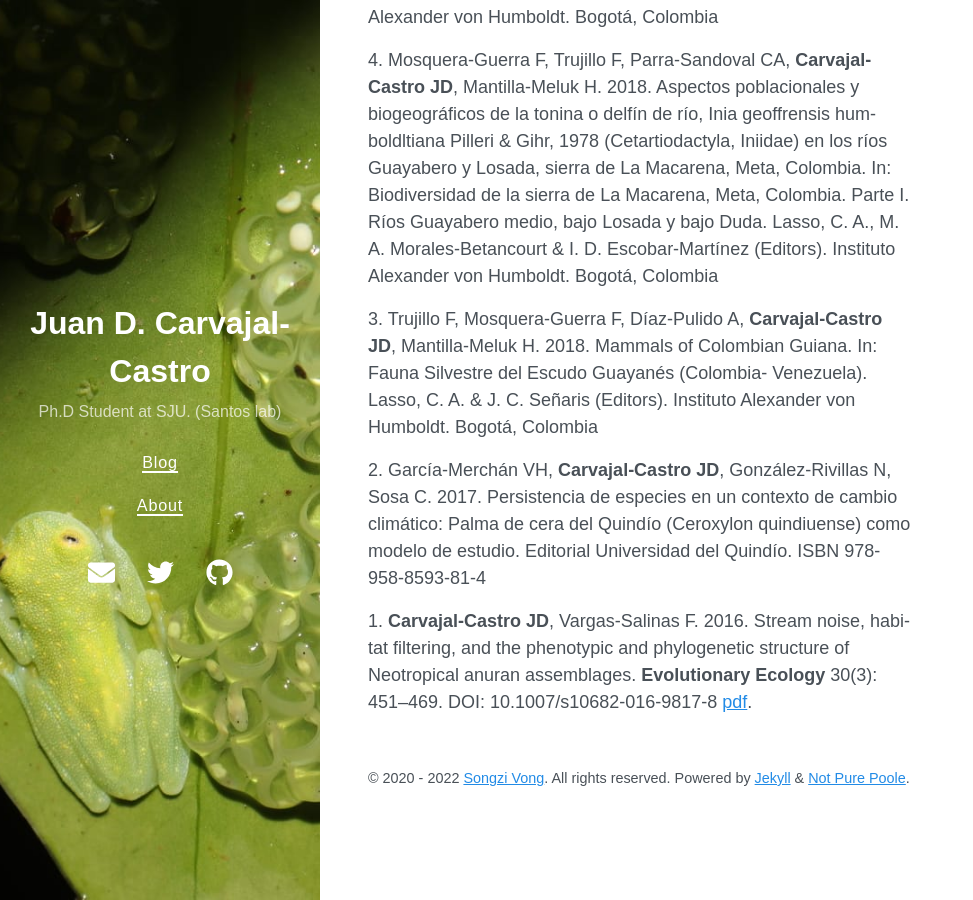
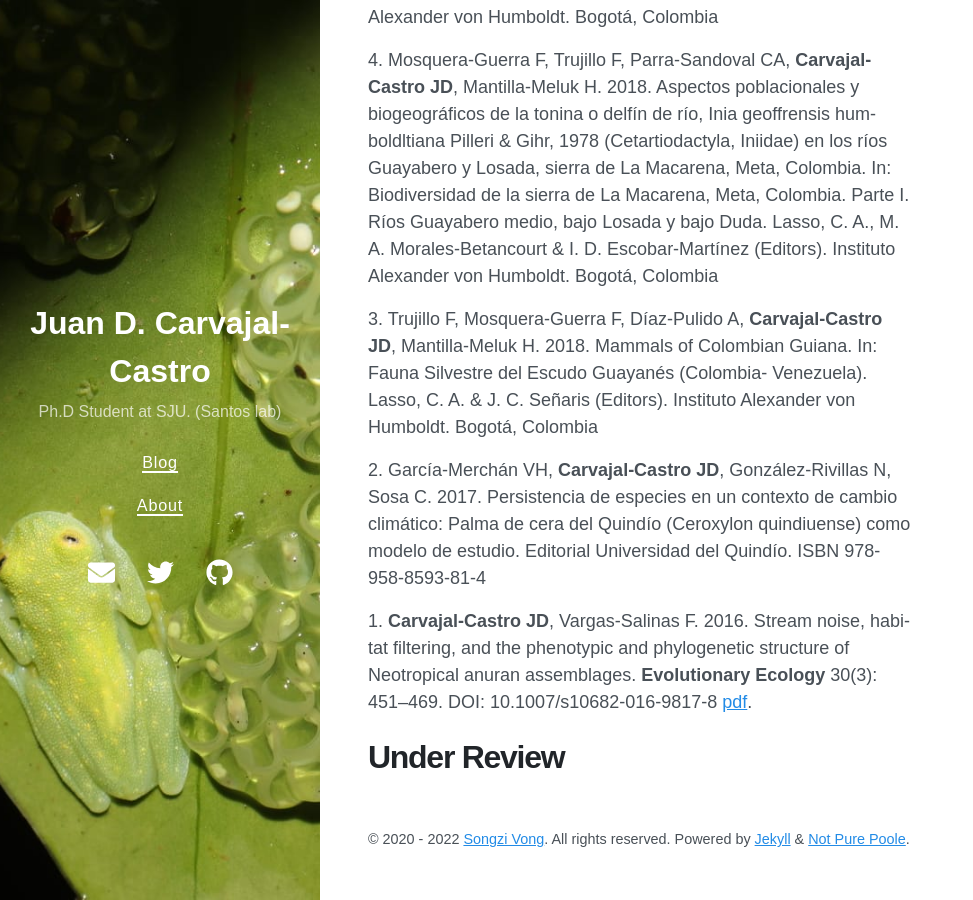
Before and after one commit to carvajaljcastro/carvajaljcastro.github.io, a Jekyll site: the page built from publications.md, in a window 1280 px wide and 900 px high, scrolled down 1061 px. Shown: the whole window, without its empty margins (0-973 px from the left). Built offline with Jekyll 4.4.1, drawn with Linux system fonts in a browser that asks for light colours; nearby versions of some CDN libraries.

Commit message:
commit 8

```diff
--- a/_layouts/publications_list.html
+++ b/_layouts/publications_list.html
@@ -26,6 +26,11 @@ layout: default
     <p> 3. Trujillo F, Mosquera-Guerra F, Díaz-Pulido A, <b>Carvajal-Castro JD</b>, Mantilla-Meluk H. 2018. Mammals of Colombian Guiana. In: Fauna Silvestre del Escudo Guayanés (Colombia- Venezuela). Lasso, C. A. & J. C. Señaris (Editors). Instituto Alexander von Humboldt. Bogotá, Colombia  </p>
     <p> 2. García-Merchán VH, <b>Carvajal-Castro JD</b>, González-Rivillas N, Sosa C. 2017. Persistencia de especies en un contexto de cambio climático: Palma de cera del Quindío (Ceroxylon quindiuense) como modelo de estudio. Editorial Universidad del Quindío. ISBN 978-958-8593-81-4  </p>
     <p> 1. <b>Carvajal-Castro JD</b>, Vargas-Salinas F. 2016. Stream noise, habitat filtering, and the phenotypic and phylogenetic structure of Neotropical anuran assemblages. <b>Evolutionary Ecology</b> 30(3): 451–469. DOI: 10.1007/s10682-016-9817-8 <a href="/Publication_folder/Stream_noise_habitat_filtering_.pdf">pdf</a>.</p>
+
+    <h1>Under Review</h1>
+
+
+
   </body>
 </html>
 
```
